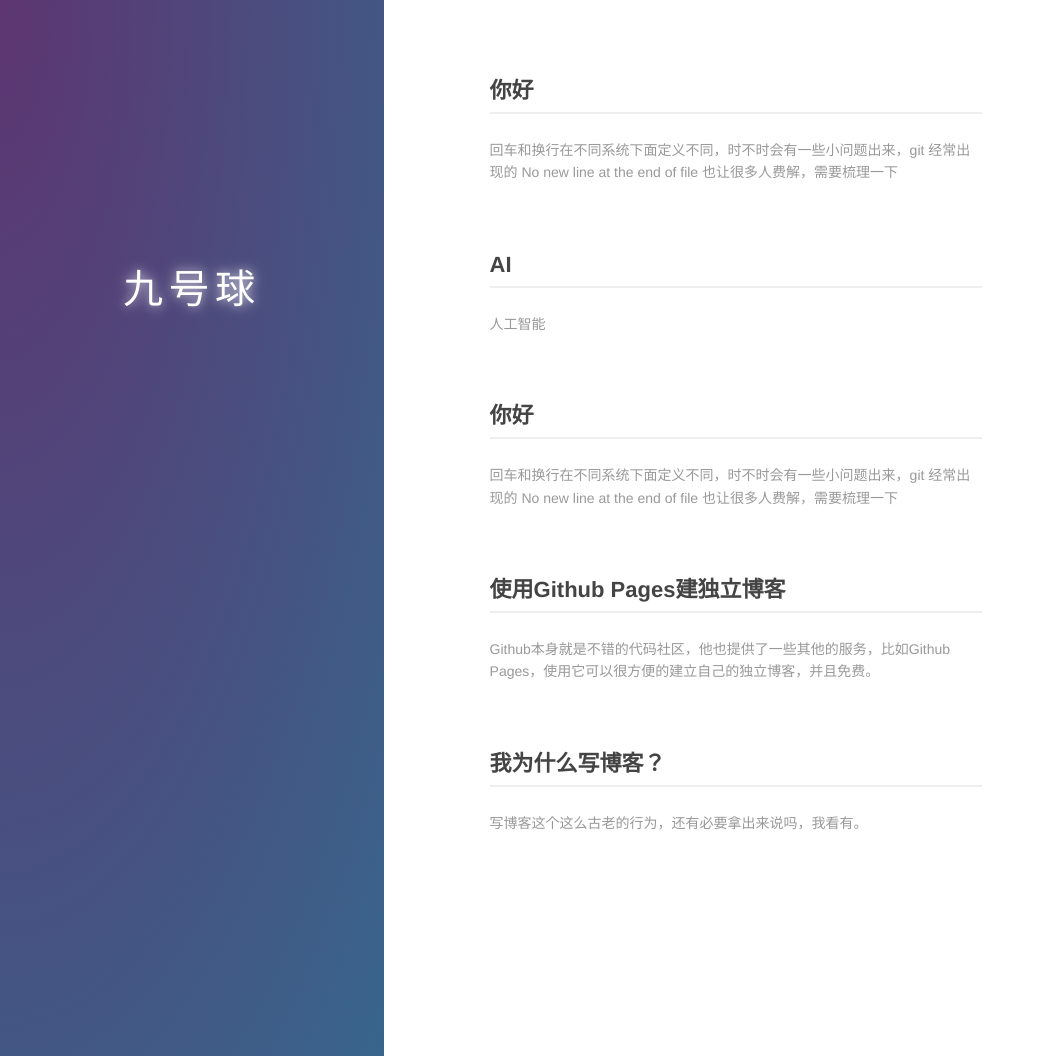
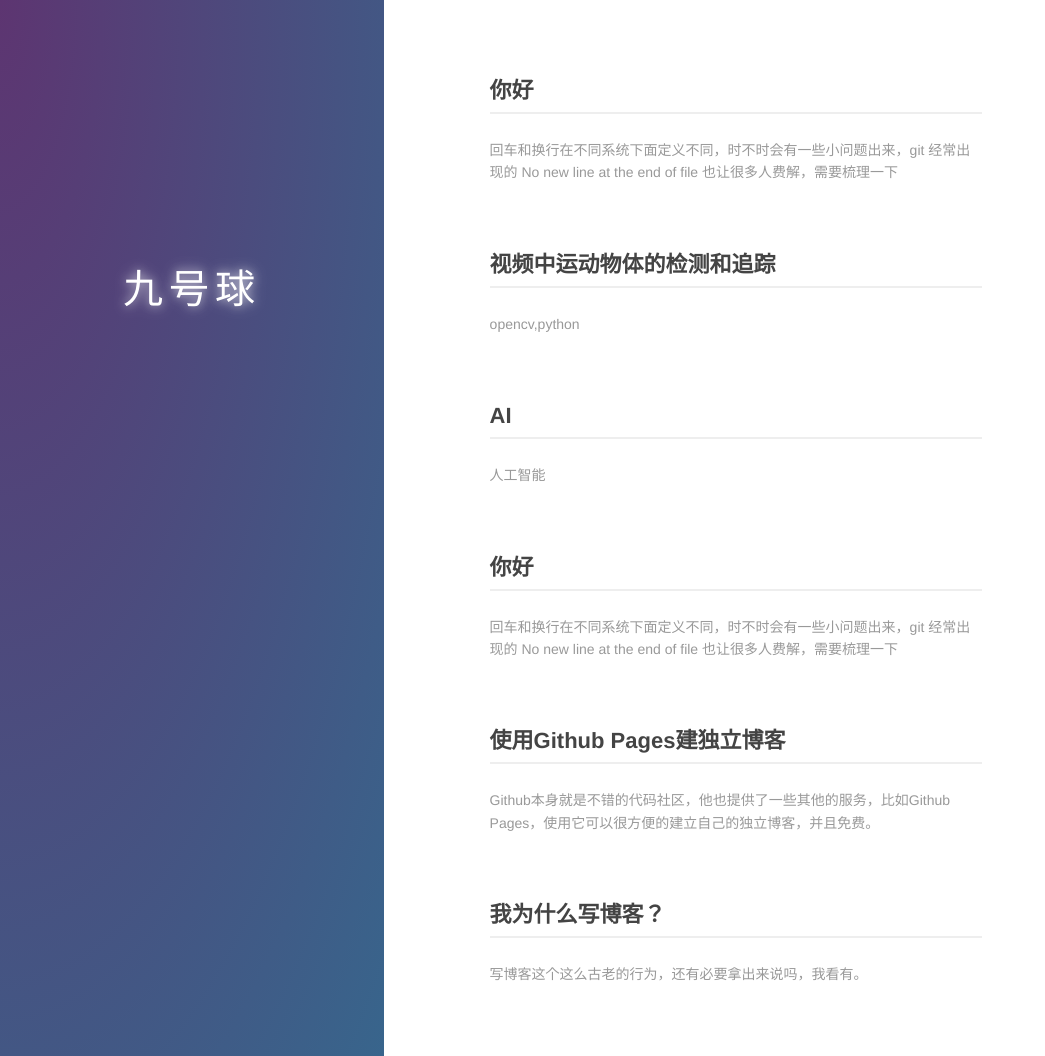
Before and after one commit to NineBall9/NineBall9.github.io, a Jekyll site: the page built from index.md, in a window 1280 px wide and 1056 px high. Shown: the whole window, without its empty margins (0-1045 px from the left). Built offline with Jekyll 4.4.1, drawn with Linux system fonts in a browser that asks for light colours.

Commit message:
Update 2017-10-28-moving-detection.md

```diff
--- a/_posts/2017-10-28-moving-detection.md
+++ b/_posts/2017-10-28-moving-detection.md
@@ -1,3 +1,10 @@
+---
+layout: post
+title: 视频中运动物体的检测和追踪
+description: opencv,python
+category: blog
+---
+
 #使用opencv和python实现视频中运动物体的检测和追踪
 在网上找的教程，简单易懂，讲解的很详细，跟着做了一遍就能出结果，详细见收藏夹
 
```
